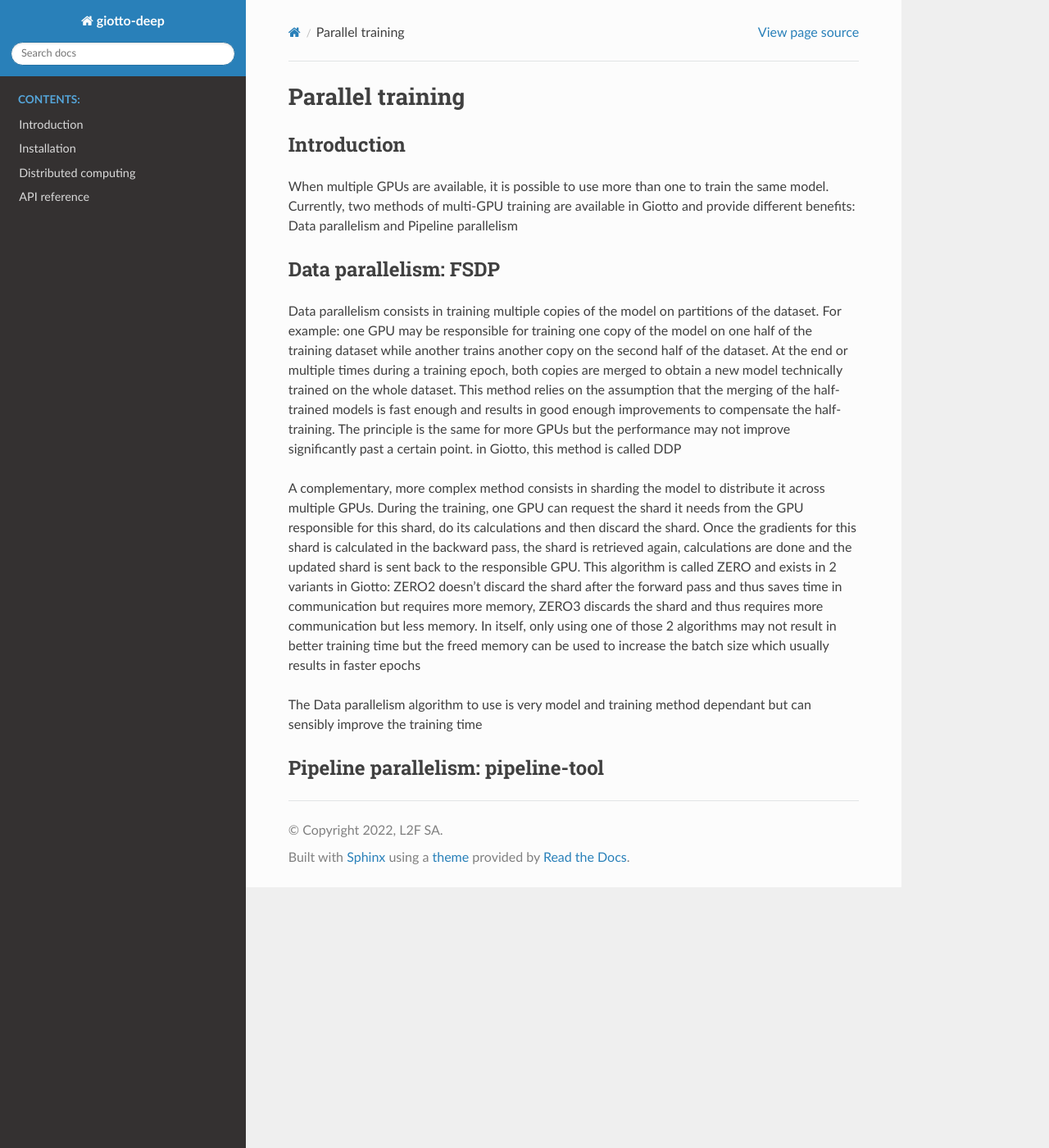
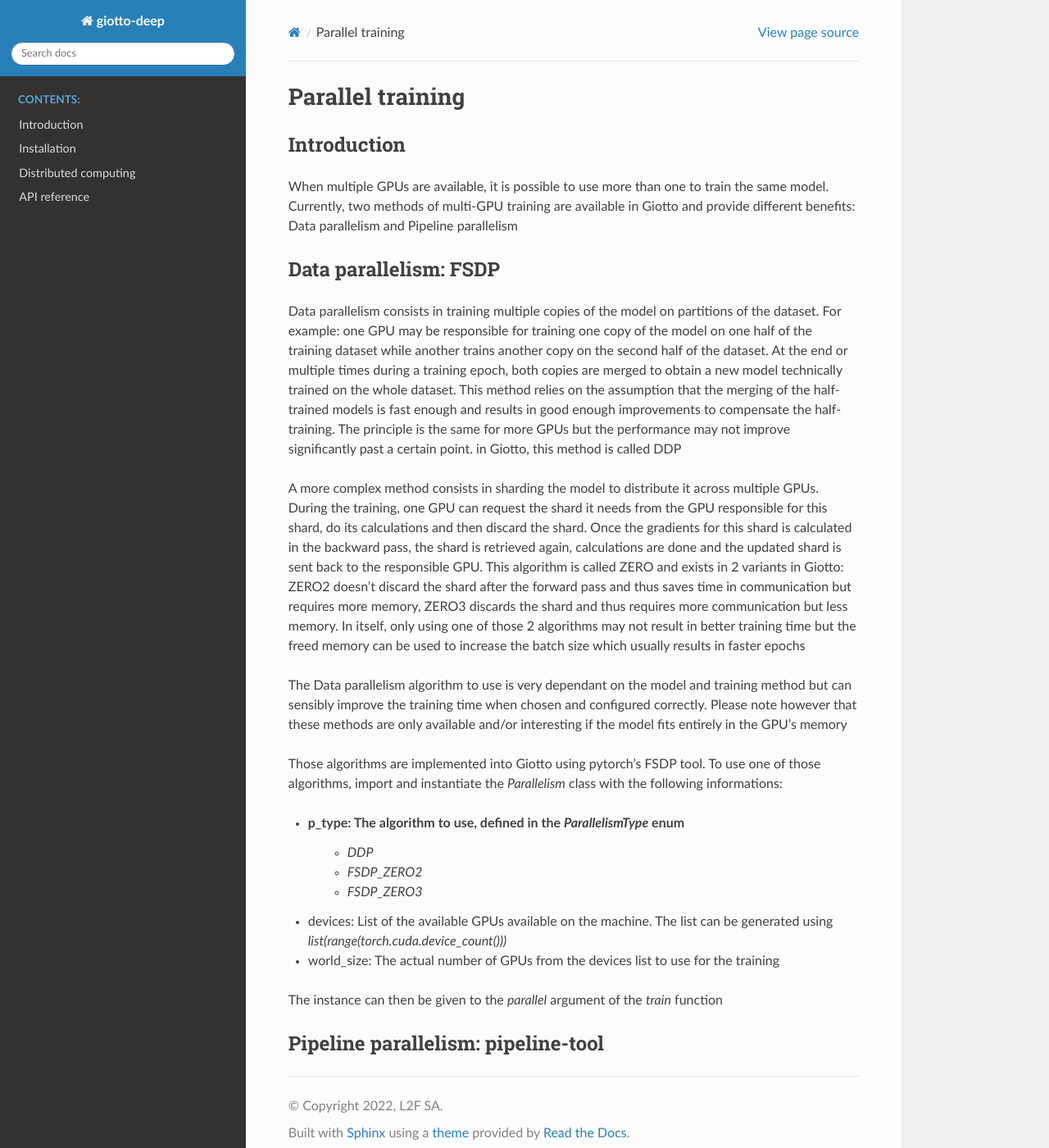
Before and after one commit to giotto-ai/giotto-deep, a Sphinx documentation site: the page built from docs/source/parallel.rst, in a window 1280 px wide and 1400 px high. Shown: the whole window at 82% size. Built offline with Sphinx 7.4.7 and the Read the Docs theme 2.0.0, drawn with Linux system fonts in a browser that asks for light colours; pages that are not in the unit, such as notebooks, are missing from menus.

Commit message:
WIP: doc

```diff
--- a/docs/source/parallel.rst
+++ b/docs/source/parallel.rst
@@ -15,9 +15,20 @@ Data parallelism: FSDP
 
 Data parallelism consists in training multiple copies of the model on partitions of the dataset. For example: one GPU may be responsible for training one copy of the model on one half of the training dataset while another trains another copy on the second half of the dataset. At the end or multiple times during a training epoch, both copies are merged to obtain a new model technically trained on the whole dataset. This method relies on the assumption that the merging of the half-trained models is fast enough and results in good enough improvements to compensate the half-training. The principle is the same for more GPUs but the performance may not improve significantly past a certain point. in Giotto, this method is called DDP
 
-A complementary, more complex method consists in sharding the model to distribute it across multiple GPUs. During the training, one GPU can request the shard it needs from the GPU responsible for this shard, do its calculations and then discard the shard. Once the gradients for this shard is calculated in the backward pass, the shard is retrieved again, calculations are done and the updated shard is sent back to the responsible GPU. This algorithm is called ZERO and exists in 2 variants in Giotto: ZERO2 doesn't discard the shard after the forward pass and thus saves time in communication but requires more memory, ZERO3 discards the shard and thus requires more communication but less memory. In itself, only using one of those 2 algorithms may not result in better training time but the freed memory can be used to increase the batch size which usually results in faster epochs
+A more complex method consists in sharding the model to distribute it across multiple GPUs. During the training, one GPU can request the shard it needs from the GPU responsible for this shard, do its calculations and then discard the shard. Once the gradients for this shard is calculated in the backward pass, the shard is retrieved again, calculations are done and the updated shard is sent back to the responsible GPU. This algorithm is called ZERO and exists in 2 variants in Giotto: ZERO2 doesn't discard the shard after the forward pass and thus saves time in communication but requires more memory, ZERO3 discards the shard and thus requires more communication but less memory. In itself, only using one of those 2 algorithms may not result in better training time but the freed memory can be used to increase the batch size which usually results in faster epochs
 
-The Data parallelism algorithm to use is very model and training method dependant but can sensibly improve the training time
+The Data parallelism algorithm to use is very dependant on the model and training method but can sensibly improve the training time when chosen and configured correctly. Please note however that these methods are only available and/or interesting if the model fits entirely in the GPU's memory
+
+Those algorithms are implemented into Giotto using pytorch's FSDP tool. To use one of those algorithms, import and instantiate the `Parallelism` class with the following informations:
+
+* p_type: The algorithm to use, defined in the `ParallelismType` enum
+    * `DDP`
+    * `FSDP_ZERO2`
+    * `FSDP_ZERO3`
+* devices: List of the available GPUs available on the machine. The list can be generated using `list(range(torch.cuda.device_count()))`
+* world_size: The actual number of GPUs from the devices list to use for the training
+
+The instance can then be given to the `parallel` argument of the `train` function
 
 ***********************************
 Pipeline parallelism: pipeline-tool
```
Also changed, not shown: 1 other file.
